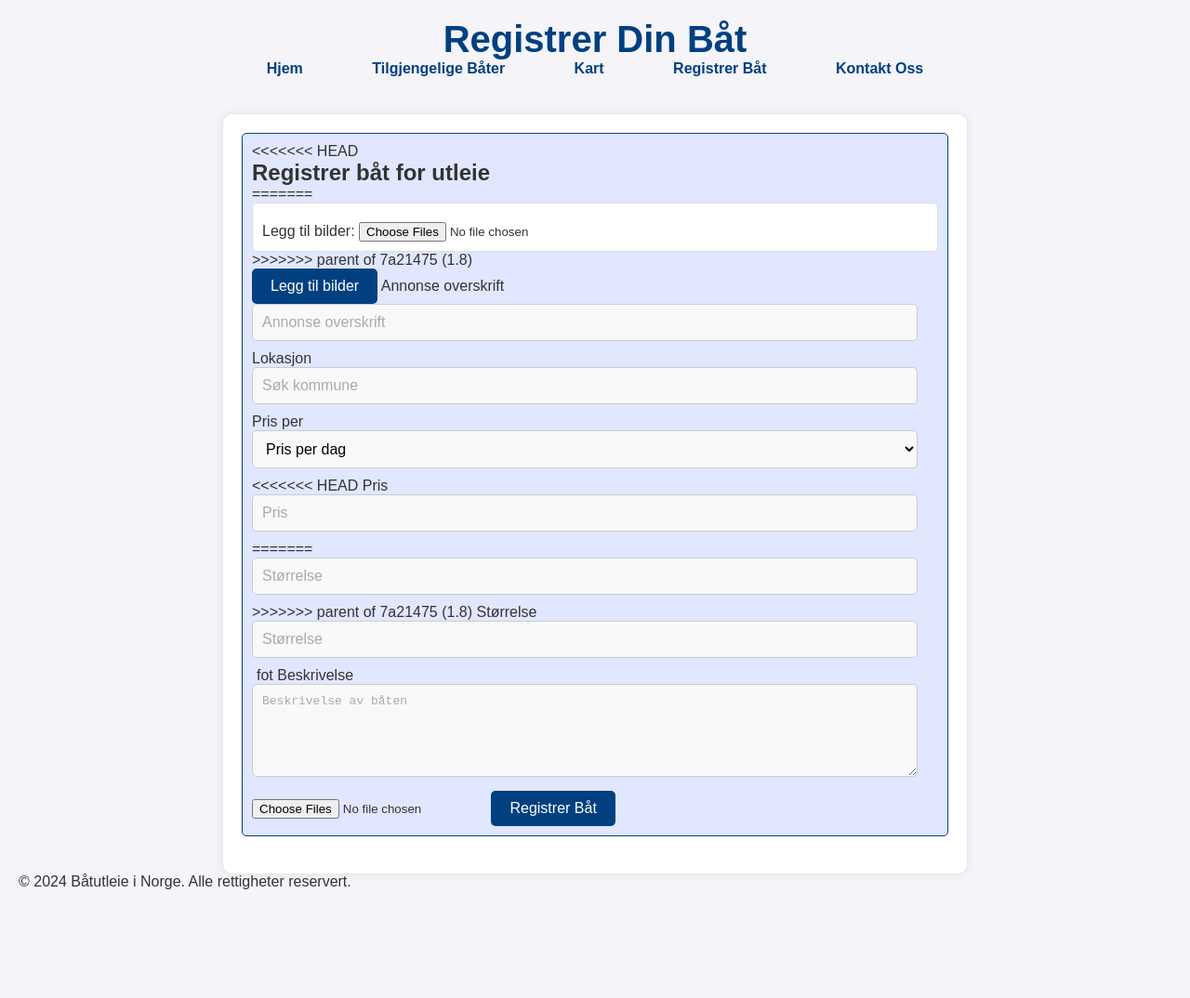
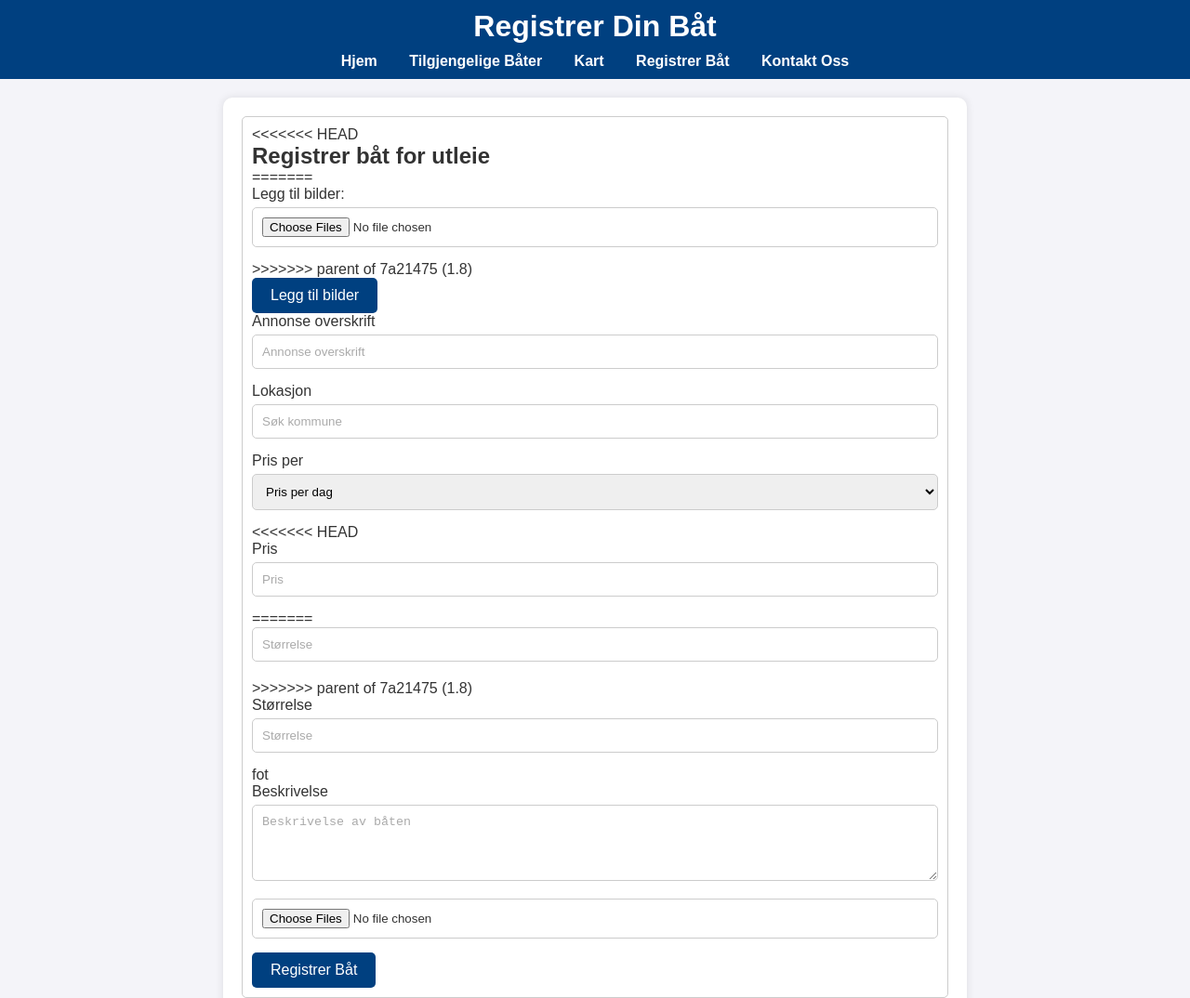
Before and after one commit to gokusupersayin55/Boatleie, a plain HTML site: page registrere.html in a window 1280 px wide. Shown: the top 1074 px of the page at 93% size. Before the commit the page ends 978 px from the top, so only its background shows below. Drawn offline with Linux system fonts and the light colour scheme.

Commit message:
2.1
Oppdatert hvordan alt ser ut

```diff
--- a/styles.css
+++ b/styles.css
@@ -9,99 +9,65 @@ body {
     font-family: Arial, sans-serif;
     background-color: #f4f4f9;
     color: #333;
-    padding: 20px;
 }
 
 header {
+    background-color: #004080;
+    color: #fff;
+    padding: 10px 20px;
     text-align: center;
-    margin-bottom: 40px;
+    position: relative;
 }
 
 header h1 {
-    font-size: 2.5em;
-    color: #004080;
+    font-size: 2em;
+    margin-bottom: 10px;
+}
+
+nav {
+    margin-top: 10px;
 }
 
 nav a {
+    color: #fff;
     text-decoration: none;
-    color: #004080;
     font-weight: bold;
     margin: 0 15px;
-    padding: 10px 20px;
-    border-radius: 5px;
-    transition: background-color 0.3s;
+    position: relative;
+    padding-bottom: 5px;
 }
 
-nav a:hover {
-    background-color: #003366;
-    color: white;
+nav a::after {
+    content: "";
+    display: block;
+    width: 100%;
+    height: 2px;
+    background: #fff;
+    position: absolute;
+    left: 0;
+    bottom: 0;
+    transform: scaleX(0);
+    transform-origin: bottom right;
+    transition: transform 0.3s ease;
+}
+
+nav a:hover::after {
+    transform: scaleX(1);
+    transform-origin: bottom left;
 }
 
 main {
     max-width: 800px;
-    margin: 0 auto;
+    margin: 20px auto;
     padding: 20px;
     background-color: #fff;
     border-radius: 10px;
     box-shadow: 0px 0px 10px rgba(0, 0, 0, 0.1);
 }
 
-<<<<<<< HEAD
-=======
-form {
-    display: grid;
-    gap: 20px;
-    position: relative;
-}
-
-input[type="text"],
-input[type="number"],
-textarea,
-select {
-    width: 100%;
-    padding: 10px;
-    border-radius: 5px;
-    border: 1px solid #ddd;
-    font-size: 1em;
-    background-color: #f9f9f9;
-}
-
-input::placeholder,
-textarea::placeholder {
-    color: #aaa;
-}
-
-input[type="file"] {
-    margin-top: 10px;
-}
-
-.image-upload {
-    border: 1px solid #ddd;
-    border-radius: 5px;
-    padding: 10px;
-    background: white;
-}
-
-#imagePreview img {
-    max-width: 100px;
-    margin-right: 10px;
-    margin-bottom: 10px;
-}
-
-.price-fields {
-    display: flex;
-    gap: 10px;
-}
-
-textarea {
-    resize: vertical;
-    min-height: 100px;
-}
-
->>>>>>> parent of 7a21475 (1.8)
 footer {
     text-align: center;
-    margin-top: 40px;
+    margin: 20px 0;
     font-size: 0.9em;
     color: #666;
 }
@@ -129,45 +95,65 @@ button:hover {
     border: 1px solid #004080;
     border-radius: 5px;
 }
-<<<<<<< HEAD
 
-#imagePreview img {
-    width: 100px;
-    height: auto;
-    margin: 5px;
+form {
+    background-color: #fff;
+    border: 1px solid #ccc;
 }
 
-#addImages {
-    background-color: #004080;
-    color: white;
-    border: none;
-    border-radius: 5px;
-    padding: 10px 20px;
-    cursor: pointer;
-    font-size: 1em;
+form label {
+    display: block;
+    margin-bottom: 5px;
 }
 
-#addImages:hover {
+form input, form select, form textarea {
+    width: 100%;
+    padding: 10px;
+    margin-bottom: 15px;
+    border: 1px solid #ccc;
+    border-radius: 5px;
+}
+
+form input::placeholder, form textarea::placeholder {
+    color: #aaa;
+}
+
+form input[type="submit"] {
+    background-color: #004080;
+    color: #fff;
+    border: none;
+    cursor: pointer;
+}
+
+form input[type="submit"]:hover {
     background-color: #003366;
 }
 
-input[type="text"], input[type="number"], textarea, select {
-    width: calc(100% - 22px);
-    padding: 10px;
-    border: 1px solid #ccc;
-    border-radius: 5px;
-    margin-bottom: 10px;
-    background-color: #f9f9f9;
+.upload-container {
+    margin-bottom: 20px;
 }
 
-input[type="text"]::placeholder, input[type="number"]::placeholder, textarea::placeholder {
-    color: #aaa;
+.upload-container input[type="file"] {
+    display: none;
 }
 
-span {
-    font-size: 1em;
-    color: #333;
-    margin-left: 5px;
+.upload-container label {
+    display: block;
+    background-color: #004080;
+    color: #fff;
+    padding: 10px 20px;
+    border-radius: 5px;
+    cursor: pointer;
+    text-align: center;
+    transition: background-color 0.3s;
 }
-=======
->>>>>>> parent of 7a21475 (1.8)
+
+.upload-container label:hover {
+    background-color: #003366;
+}
+
+.upload-container img {
+    max-width: 100px;
+    margin: 10px 5px 0 0;
+    vertical-align: middle;
+}
```
